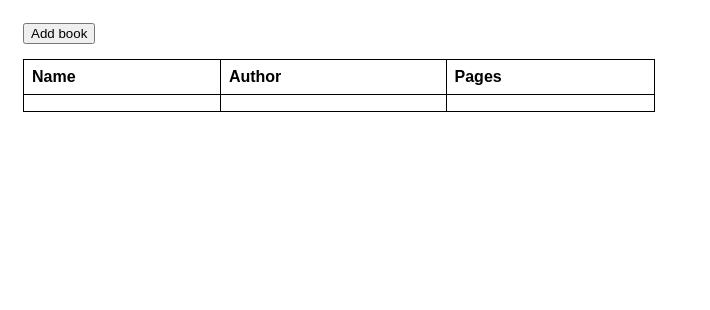
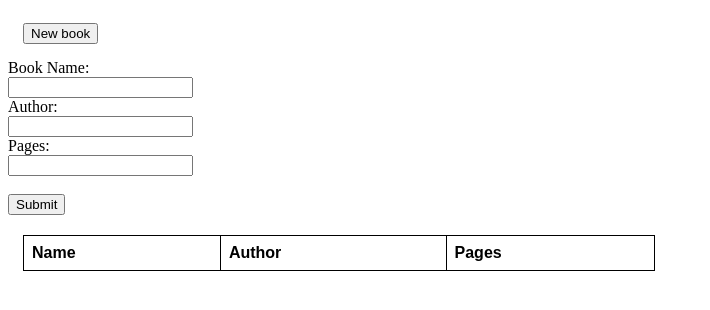
Before and after one commit to ChineduObi/Library-app, a plain HTML site: page index.html in a window 1280 px wide. Shown: the whole page, without its empty margins (0-710 px from the left). Drawn offline with Linux system fonts and the light colour scheme.

Commit message:
added the the add book button

```diff
--- a/index.html
+++ b/index.html
@@ -9,18 +9,25 @@
   </head>
 <body>
 
-  <button id="add_book">Add book</button>
+  <button id="add_book" onclick="showForm()">New book</button>
+  <!-- <button id="operators">Delete</button> -->
+  <form action="" id="form">
+    <label for="name">Book Name:</label><br>
+    <input type="text" id="name" name="name" required>
+    <label for="author">Author:</label><br>
+    <input type="text" id="author" name="author" required>
+    <label for="pages">Pages:</label><br>
+    <input type="text" id="pages" name="pages" required><br>
+    <input type="submit" value="Submit" id = "submit" onclick="addBookToLibrary()">
+  </form>
   <table>
     <tr>
       <th>Name</th>
       <th>Author</th>
       <th>Pages</th>
     </tr>
-    <tr>
-      <td id="first"></td>
-      <td id="second"></td>
-      <td id="third"></td>
-    </tr>
+    <tbody id = "tableBody">
+    </tbody>
 
   </table>
   <script src="script.js"></script>
--- a/script.js
+++ b/script.js
@@ -1,6 +1,4 @@
 const myLibrary = [];
-
-document.querySelector("#add_book").addEventListener("click", addBookToLibrary);
 
 
 function Book() {
@@ -8,9 +6,9 @@ function Book() {
 }
 
 function addBookToLibrary() {
-    var name = prompt("Please Enter the name of the book: ");
-    var author = prompt("Please Enter the author of the book: ");
-    var pages = prompt("Please enter the number of pages of the book: ");
+    var name = document.getElementById("name").value;
+    var author = document.getElementById("author").value;
+    var pages = document.getElementById("pages").value;
 
     const book = [];
     book.push(name);
@@ -18,14 +16,26 @@ function addBookToLibrary() {
     book.push(pages);
     displayBooks(book);
     myLibrary.push(book);
-
-
 }
 
 function displayBooks(array) {
-    for (let i=0; i < array.length; i++){
-        document.getElementById('first').innerHTML = array[0];
-        document.getElementById('second').innerHTML = array[1];
-        document.getElementById('third').innerHTML = array[2];
-    }
+
+        // Get the table body element in which you want to add row
+        let table = document.getElementById("tableBody");
+
+        // Create row element
+        let row = document.createElement("tr")
+
+        for (let i=0; i < array.length; i++){
+            // Create cells
+            let c1 = document.createElement("td")
+
+            // Insert data to cells
+            c1.innerText = array[i]
+
+            // Append cells to row
+            row.appendChild(c1);
+        }
+        // Append row to table body
+        table.appendChild(row)
 }
--- a/style.css
+++ b/style.css
@@ -10,9 +10,17 @@ table {
     width: 50%;
     margin-left: 15px;
     border-collapse: collapse;
+    margin-top: 20px
 
 }
+
+
 
 #add_book {
     margin: 15px;
 }
+
+input {
+    display: block;
+
+}
```
Also changed, not shown: 1 other file.
